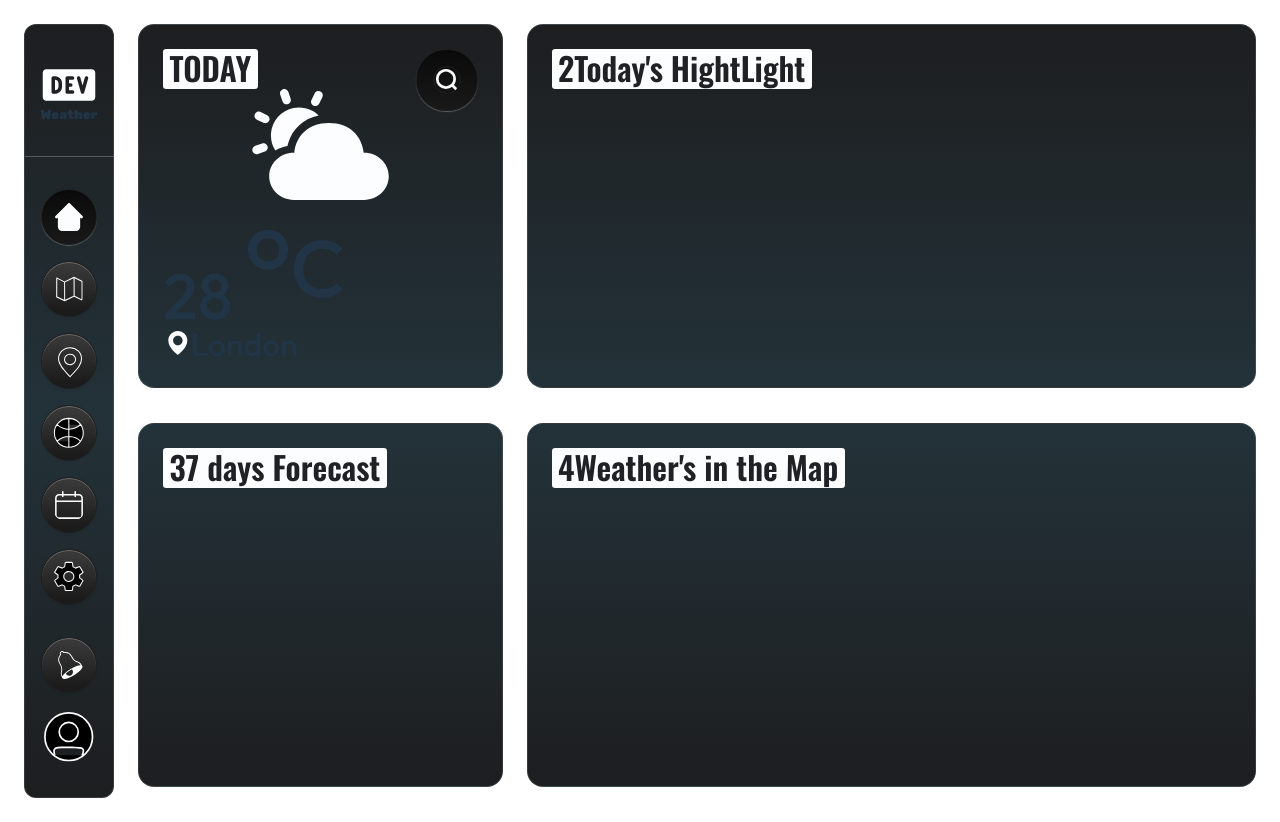
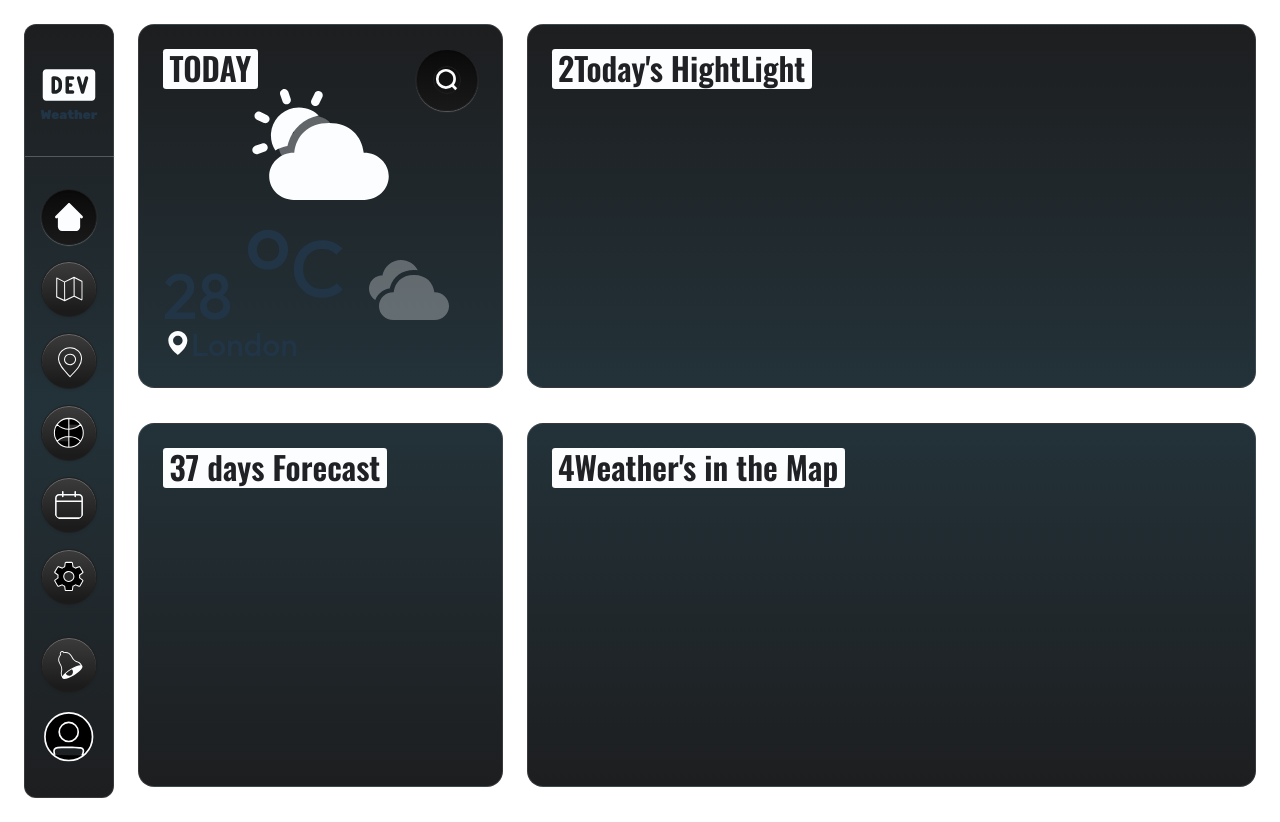
Before and after one commit to achipre/weather-app, a React (Vite) app: page / in a window 1280 px wide. Built offline with nearby package versions, Linux system fonts and the light colour scheme.

Commit message:
Add Animartion Back

```diff
--- a/src/components/Icons.jsx
+++ b/src/components/Icons.jsx
@@ -155,3 +155,21 @@ export function IconsCloud () {
 
   )
 }
+
+export function IconsBackOne () {
+  return (
+    <svg className='backWeartherOne' width="70" height="45" viewBox="0 0 70 45" fill="#FCFDFF">
+      <path d="M35.0039 0C47.3289 0 54.3189 7.87 55.3339 17.37H55.6439C63.5739 17.37 70.0039 23.555 70.0039 31.185C70.0039 38.815 63.5739 45 55.6439 45H14.3639C6.43391 45 0.00390625 38.815 0.00390625 31.185C0.00390625 23.555 6.43391 17.37 14.3639 17.37H14.6739C15.6989 7.805 22.6789 0 35.0039 0Z" />
+    </svg>
+
+  )
+}
+
+export function IconsBackTwo () {
+  return (
+    <svg className='backWeartherTwo' width="80" height="60" viewBox="0 0 80 60" fill="#FCFDFF" >
+      <path d="M45.0039 15C57.3289 15 64.3189 22.87 65.3339 32.37H65.6439C73.5739 32.37 80.0039 38.555 80.0039 46.185C80.0039 53.815 73.5739 60 65.6439 60H24.3639C16.4339 60 10.0039 53.815 10.0039 46.185C10.0039 38.555 16.4339 32.37 24.3639 32.37H24.6739C25.6989 22.805 32.6789 15 45.0039 15ZM31.9639 1.74278e-07C39.2439 1.74278e-07 45.5939 4.14 48.7289 10.225C47.493 10.0735 46.249 9.99833 45.0039 10C33.0539 10 24.3439 16.535 21.2339 26.43L20.9239 27.5L20.6939 28.435L19.8689 28.585C16.8494 29.2 14.0291 30.5529 11.6596 32.5228C9.29006 34.4928 7.44496 37.0186 6.2889 39.875C3.90694 38.4238 2.04992 36.2507 0.987772 33.6716C-0.0743767 31.0925 -0.286285 28.2419 0.38285 25.5342C1.05199 22.8264 2.56729 20.4026 4.70848 18.6151C6.84967 16.8277 9.50515 15.7697 12.2889 15.595L13.3989 15.57C14.1699 11.2066 16.4534 7.25436 19.8484 4.40704C23.2434 1.55973 27.5329 -0.00060208 31.9639 1.74278e-07Z" />
+    </svg>
+
+  )
+}
--- a/src/components/SectionWeatherToday.jsx
+++ b/src/components/SectionWeatherToday.jsx
@@ -1,5 +1,5 @@
 import { useRef, useState } from 'react'
-import { IconsClose, IconsCloud, IconsPinMap, IconsSearch } from './Icons'
+import { IconsBackOne, IconsBackTwo, IconsClose, IconsCloud, IconsPinMap, IconsSearch } from './Icons'
 import './sectionWeatherToday.css'
 
 export default function SectionWeatherToday ({ isSection }) {
@@ -18,6 +18,8 @@ export default function SectionWeatherToday ({ isSection }) {
 
   return (
     <article className={isSection === 'Map' ? 'articleFull' : 'weatherOne'}>
+      <IconsBackOne />
+      <IconsBackTwo />
       <div className="weather">
         <h2>TODAY</h2>
         <IconsCloud />
--- a/src/components/icons.css
+++ b/src/components/icons.css
@@ -51,5 +51,30 @@
   border: none;
   box-shadow: none;
   box-sizing: border-box;
+}
+.backWeartherOne,
+.backWeartherTwo{
+  position: absolute;
+  overflow: hidden;
+  top: 25%;
+  right: 60%;
+  opacity: 30%;
+  animation: backWeatherOne 40s linear infinite;
+}
 
+@keyframes backWeatherOne {
+  0%{right: 60%;}
+  50%{right: -5%;}
+  100%{right: 60%;}
 }
+.backWeartherTwo{
+  right: -10%;
+  top: 65%;
+  animation: backWeatherTwo 40s linear infinite;
+}
+
+@keyframes backWeatherTwo {
+  0%{right: -10%;}
+  50%{right: 80%;}
+  100%{right: -10%;}
+}
--- a/src/components/sectionWeatherToday.css
+++ b/src/components/sectionWeatherToday.css
@@ -3,6 +3,7 @@
 @import url('https://fonts.googleapis.com/css2?family=Outfit:wght@500&display=swap');
 
 article{
+  overflow: hidden;
   display: flex;
   background-image: linear-gradient(#1D1E20, #233239);
   border: 1px solid #ffffff1e;
@@ -36,7 +37,6 @@ article{
       margin: 0;
       font-size: 5rem;
     }
-
   }
   & .weather{
     width: 100%;
```
Also changed, not shown: src/assets/Vector-1.svg (added), src/assets/Vector.svg (added).
